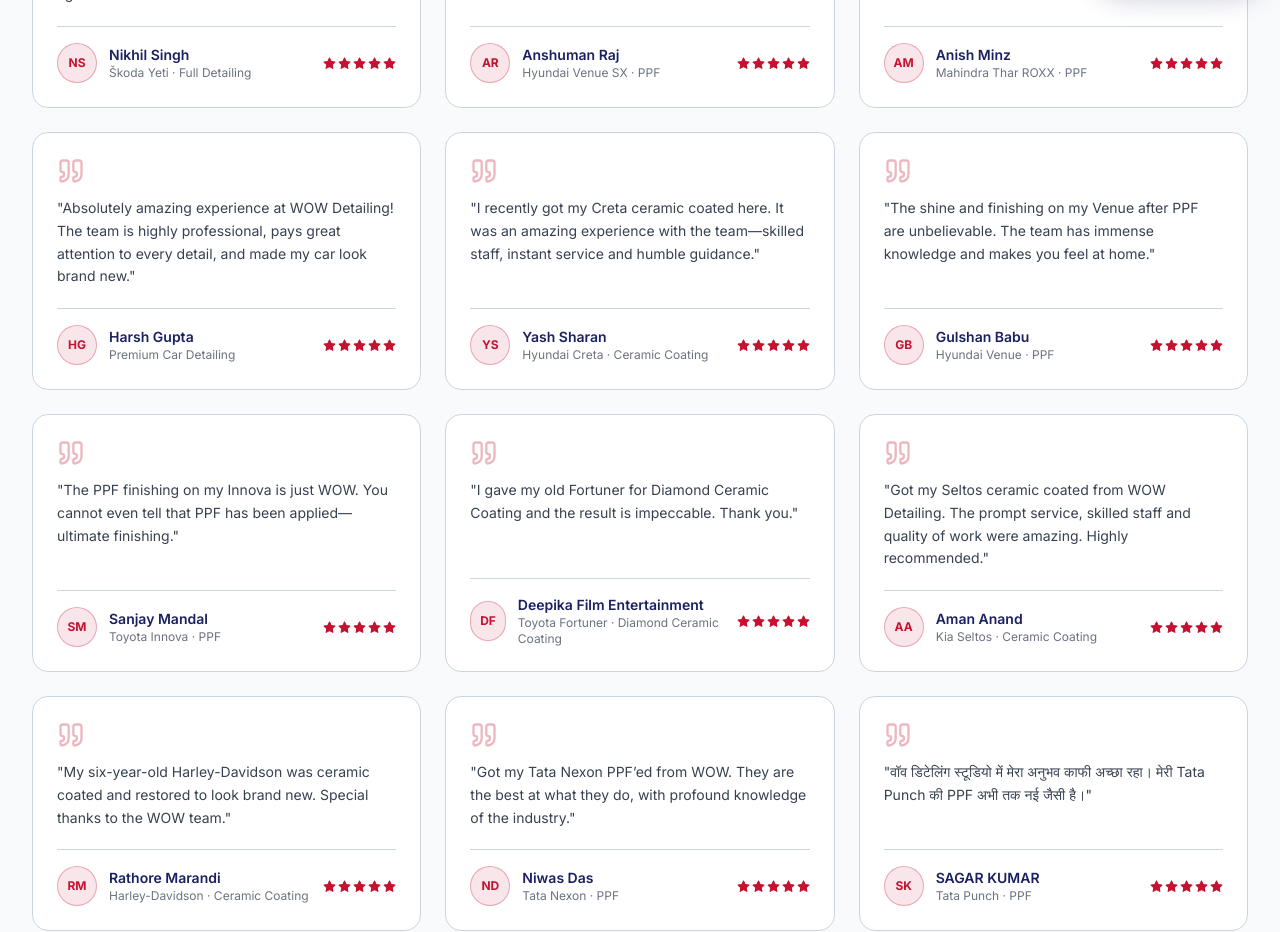
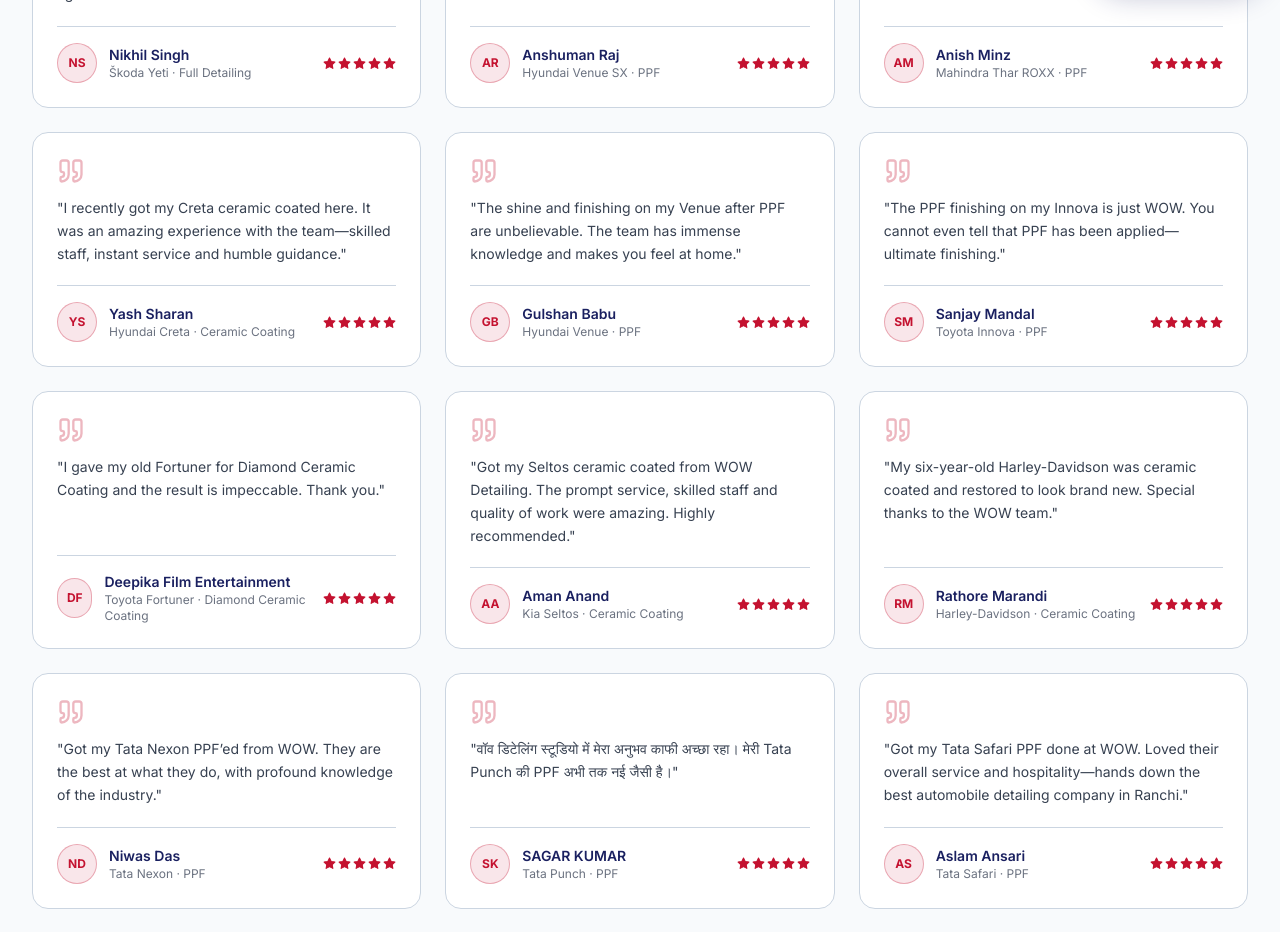
Before and after one commit to unbeatablerajiv/wowdetailing, a React (Vite) app in the folder client/: page /testimonials in a window 1280 px wide. Shown: the part 800-1732 px from the top of the page. Built offline with nearby package versions, Linux system fonts and the light colour scheme; no server answers.

Commit message:
Remove selected customer testimonial

```diff
--- a/client/src/components/Testimonials.jsx
+++ b/client/src/components/Testimonials.jsx
@@ -48,14 +48,6 @@ const testimonials = [
     rating: 5,
     text: 'I got my Thar ROXX PPF’ed from WOW and I’m highly satisfied with their work, behaviour and team management. They make you feel like home.',
     avatar: 'AM',
-  },
-  {
-    id: 7,
-    name: 'Harsh Gupta',
-    vehicle: 'Premium Car Detailing',
-    rating: 5,
-    text: 'Absolutely amazing experience at WOW Detailing! The team is highly professional, pays great attention to every detail, and made my car look brand new.',
-    avatar: 'HG',
   },
   {
     id: 8,
```
